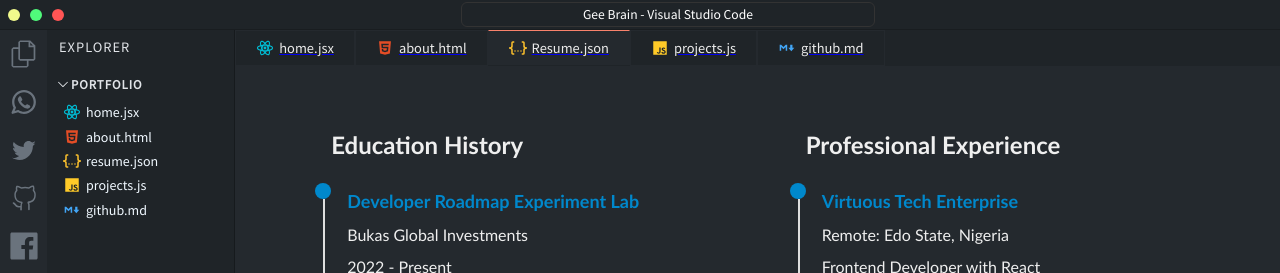
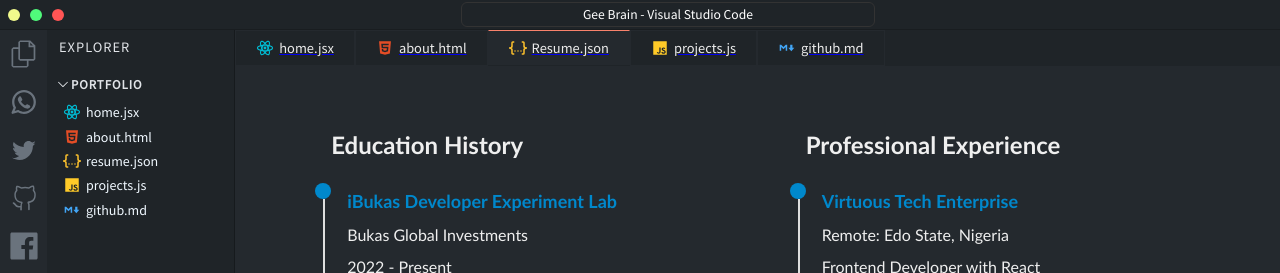
Before and after one commit to Gozkybrain/Gee-Brain, a Next.js app: page /resume in a window 1280 px wide. Shown: the top 273 px of the page. Built offline with nearby package versions, Linux system fonts and the light colour scheme.

Commit message:
Small Changes on the Project.Json

```diff
--- a/pages/api/projects.json
+++ b/pages/api/projects.json
@@ -76,8 +76,8 @@
     "image": "https://imgur.com/8FFqaX8.png",
     "description": "This project aims to develop a front-end interface for a payment gateway using card-based transactions. It provides users with a seamless experience for entering card details and seeing this information in real-time. The interface now includes additional features that enhance usability, like the email notification.",
     "tags": ["react", "css", "javascript", "email"],
-    "source_code": "https://github.com/Gozkybrain/Browser-Extension",
-    "demo": "https://github.com/Gozkybrain/Browser-Extension"
+    "source_code": "https://github.com/Gozkybrain/payment-gateway",
+    "demo": "https://gozkybrain.github.io/payment-gateway/"
   },
   {
     "id": 10,
--- a/pages/resume.jsx
+++ b/pages/resume.jsx
@@ -8,7 +8,7 @@ const ContactPage = () => {
         <h3 className={styles.heading}>Education History</h3>
 
         <div className={styles.item}>
-          <h4 className={styles.resumeHead}>Developer Roadmap Experiment Lab</h4>
+          <h4 className={styles.resumeHead}>iBukas Developer Experiment Lab</h4>
           <div>Bukas Global Investments</div>
           <div>2022 - Present</div>
         </div>
```
